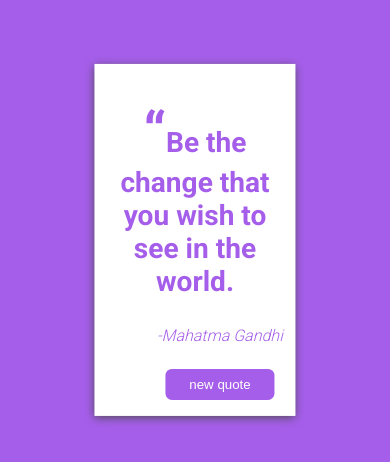
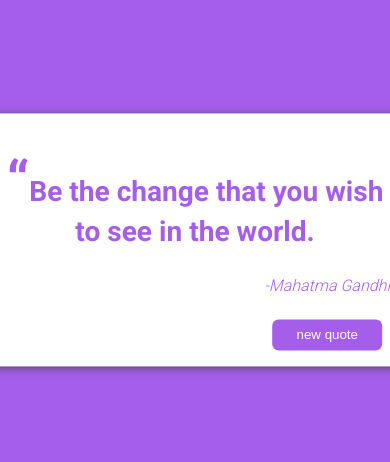
Before and after one commit to SandhyaR1007/random-quote-generator, a React (Create React App) app: page / in a window 390 px wide. Shown: the part 182-644 px from the top of the page. Built offline with nearby package versions, Linux system fonts and the light colour scheme; no server answers.

Commit message:
added media queries to css

```diff
--- a/src/styles.css
+++ b/src/styles.css
@@ -19,6 +19,7 @@ body {
 
 .card {
   position: absolute;
+  text-align: center;
   top: 50%;
   left: 50%;
   transform: translate(-50%, -50%);
@@ -53,3 +54,10 @@ body {
 .btn:focus {
   outline: none;
 }
+
+@media screen and (max-width: 400px) {
+  .card {
+    position: absolute;
+    width: 100%;
+  }
+}
```
